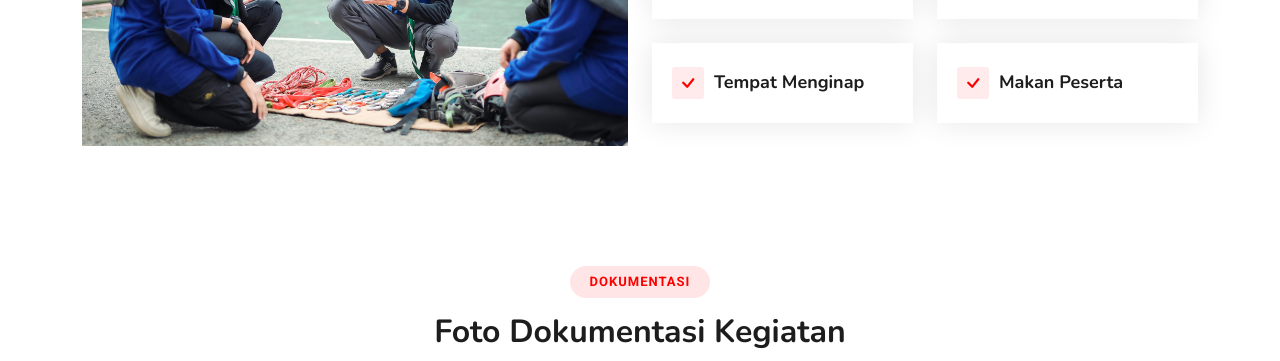
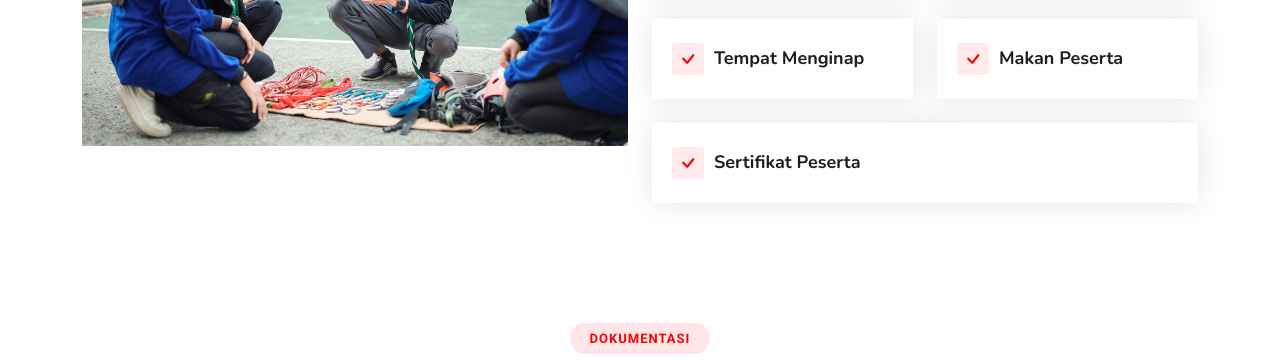
Before and after one commit to DjackCUY/svr2025, a website: page index.html in a window 1280 px wide. Shown: the part 1840-2201 px from the top of the page. Drawn offline with nearby package versions, Linux system fonts and the light colour scheme.

Commit message:
Menambah fasilitas

```diff
--- a/index.html
+++ b/index.html
@@ -174,6 +174,13 @@
                 <div class="feature-box d-flex align-items-center">
                   <i class="bi bi-check"></i>
                   <h3>Makan Peserta</h3>
+                </div>
+              </div><!-- End Feature Item -->
+
+              <div class="col-md-12" data-aos="fade-up" data-aos-delay="700">
+                <div class="feature-box d-flex align-items-center">
+                  <i class="bi bi-check"></i>
+                  <h3>Sertifikat Peserta</h3>
                 </div>
               </div><!-- End Feature Item -->
 
```
